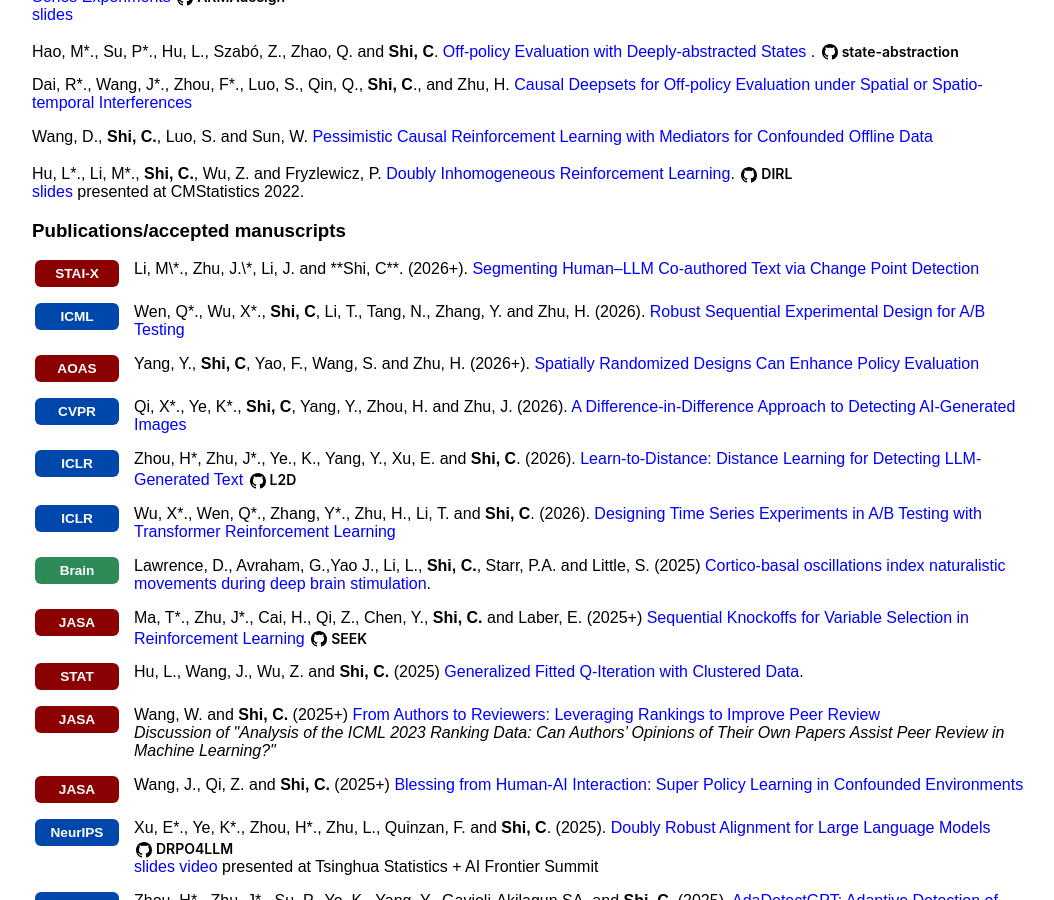
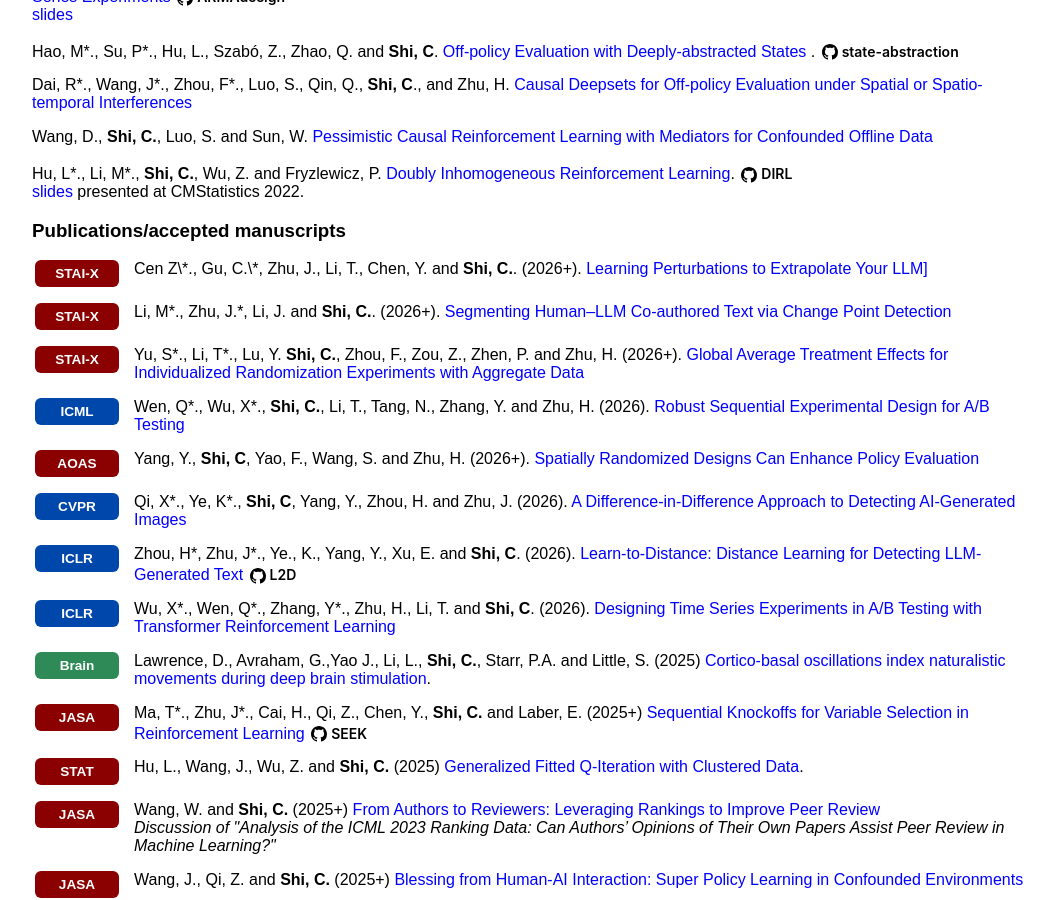
Before and after one commit to callmespring/callmespring.github.io, a Jekyll site: the page built from publication.md, in a window 1280 px wide and 900 px high, scrolled down 1011 px. Shown: the whole window, without its empty margins (108-1162 px from the left). Built offline with Jekyll 4.4.1, drawn with Linux system fonts in a browser that asks for light colours.

Commit message:
Update publication.md

```diff
--- a/publication.md
+++ b/publication.md
@@ -91,7 +91,25 @@ Hu, L\*., Li, M\*., **Shi, C.**, Wu, Z. and Fryzlewicz, P. [Doubly Inhomogeneous
     <span class="publication-logo-badge badge-stat">STAI-X</span>
   </div>
   <div class="pub-content" style="flex: 1;">
-    Li, M\*., Zhu, J.\*, Li, J. and **Shi, C**. (2026+). <a href="https://arxiv.org/pdf/2403.11400">Segmenting Human–LLM Co-authored Text via Change Point Detection</a>
+    Cen Z\*., Gu, C.\*, Zhu, J., Li, T., Chen, Y. and <strong>Shi, C.</strong>. (2026+). <a href="https://arxiv.org/pdf/2605.13284">Learning Perturbations to Extrapolate Your LLM]</a>
+  </div>
+</div>
+
+<div class="publication-entry" style="display: flex; align-items: flex-start; margin-bottom: 1em;">
+  <div class="pub-venue" style="flex: 0 0 90px; margin-right: 12px; display: flex; align-items: center; justify-content: center;">
+    <span class="publication-logo-badge badge-stat">STAI-X</span>
+  </div>
+  <div class="pub-content" style="flex: 1;">
+    Li, M*., Zhu, J.*, Li, J. and <strong>Shi, C.</strong>. (2026+). <a href="https://arxiv.org/pdf/2403.11400">Segmenting Human–LLM Co-authored Text via Change Point Detection</a>
+  </div>
+</div>
+
+<div class="publication-entry" style="display: flex; align-items: flex-start; margin-bottom: 1em;">
+  <div class="pub-venue" style="flex: 0 0 90px; margin-right: 12px; display: flex; align-items: center; justify-content: center;">
+    <span class="publication-logo-badge badge-stat">STAI-X</span>
+  </div>
+  <div class="pub-content" style="flex: 1;">
+    Yu, S*., Li, T*., Lu, Y. <strong>Shi, C.</strong>, Zhou, F., Zou, Z., Zhen, P. and Zhu, H. (2026+). <a href="https://arxiv.org/abs/2605.26532">Global Average Treatment Effects for Individualized Randomization Experiments with Aggregate Data</a>
   </div>
 </div>
 
@@ -100,7 +118,7 @@ Hu, L\*., Li, M\*., **Shi, C.**, Wu, Z. and Fryzlewicz, P. [Doubly Inhomogeneous
     <span class="publication-logo-badge badge-ml">ICML</span>
   </div>
   <div class="pub-content" style="flex: 1;">
-    Wen, Q*., Wu, X*., <strong>Shi, C</strong>, Li, T., Tang, N., Zhang, Y. and Zhu, H. (2026). <a href="https://arxiv.org/pdf/2605.12899">Robust Sequential Experimental Design for A/B Testing</a>
+    Wen, Q*., Wu, X*., <strong>Shi, C.</strong>, Li, T., Tang, N., Zhang, Y. and Zhu, H. (2026). <a href="https://arxiv.org/pdf/2605.12899">Robust Sequential Experimental Design for A/B Testing</a>
   </div>
 </div>
 
```
